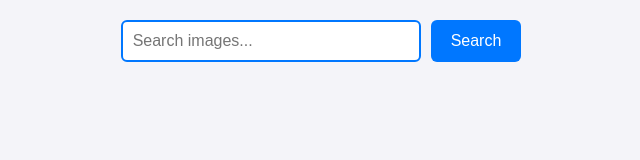
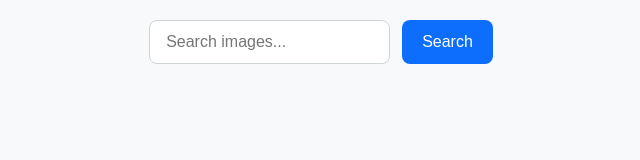
Before and after one commit to ntkv23/goit-js-hw-12, a plain HTML site: page index.html in a window 1280 px wide. Shown: the whole page, without its empty margins (319-959 px from the left). Drawn offline with Linux system fonts and the light colour scheme.

Commit message:
Deploying to gh-pages from @ ntkv23/goit-js-hw-12@1f1f74ad3bc0bdd2fa538fed8d3e8295baf5ce91 🚀

```diff
--- a/index.html
+++ b/index.html
@@ -7,7 +7,7 @@
     <script type="module" crossorigin src="/goit-js-hw-12/index.js"></script>
     <link rel="modulepreload" crossorigin href="/goit-js-hw-12/assets/vendor-5YrzWRhu.js">
     <link rel="stylesheet" crossorigin href="/goit-js-hw-12/assets/vendor-CWKLx11g.css">
-    <link rel="stylesheet" crossorigin href="/goit-js-hw-12/assets/index-D7Q3NQEh.css">
+    <link rel="stylesheet" crossorigin href="/goit-js-hw-12/assets/index-DJAQId9C.css">
   </head>
   <body>
     <main>
```
Also changed, not shown: assets/index-D7Q3NQEh.css (deleted, +0 -1 lines), assets/index-DJAQId9C.css (added, +1 -0 lines).
